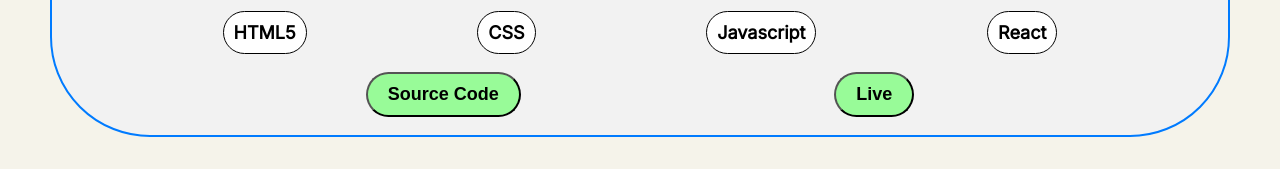
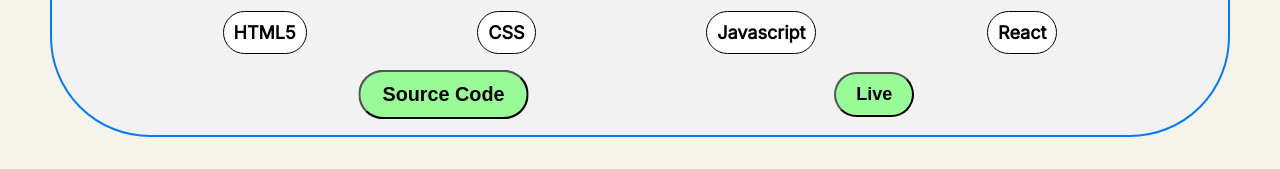
Before and after one commit to Charlesdigital/Portfolio_1, a React (Create React App) app: page / in a window 1280 px wide. In both pictures the pointer is over the button 443 px from the left and 2468 px from the top of the page. Shown: the part 2374-2543 px from the top of the page. Built offline with nearby package versions, Linux system fonts and the light colour scheme.

Commit message:
add onhover css to project button

```diff
--- a/src/components/Projects/projects.css
+++ b/src/components/Projects/projects.css
@@ -51,3 +51,7 @@
 border-radius: 999px;
 
 }
+
+.project-button:hover {
+  transform: scale(1.1);
+}
```
Also changed, not shown: public/logo192.png (deleted).
